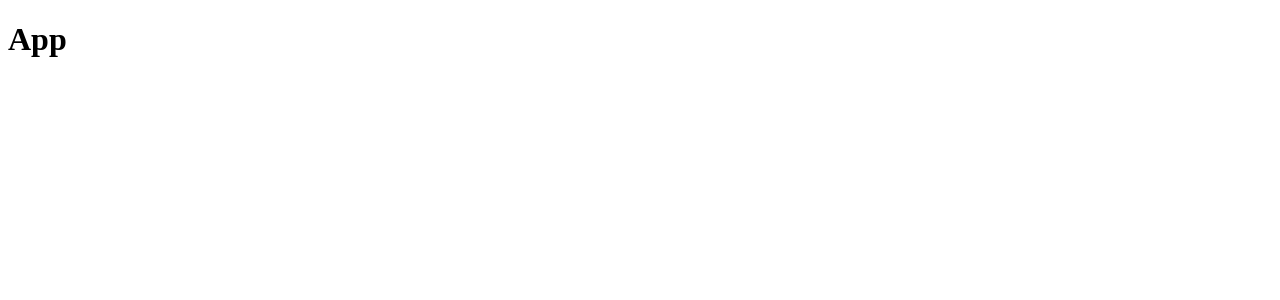
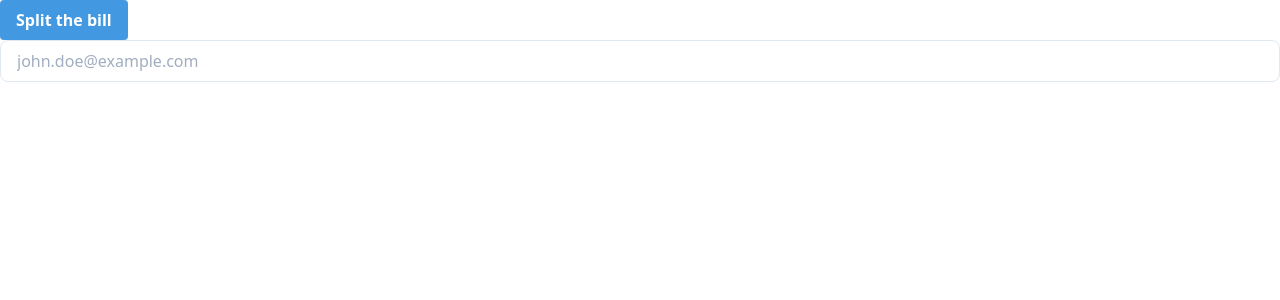
Before and after one commit to emmy0x1/ln-split, a React app: page / in a window 1280 px wide. Shown: the top 300 px of the page. Built offline with nearby package versions, Linux system fonts and the light colour scheme.

Commit message:
Add CSS framework.

```diff
--- a/client/App.js
+++ b/client/App.js
@@ -1,10 +1,19 @@
-import React from 'react';
+import React from "react";
+import "./css/tailwind.css";
 
 export default class App extends React.Component {
   render() {
     return (
       <div>
-          <h1>App</h1>
+        <button className="bg-blue-500 hover:bg-blue-700 text-white font-bold py-2 px-4 rounded">
+          Split the bill
+        </button>
+
+        <input
+          className="bg-white focus:outline-none focus:shadow-outline border border-gray-300 rounded-lg py-2 px-4 block w-full appearance-none leading-normal"
+          type="email"
+          placeholder="john.doe@example.com"
+        />
       </div>
     );
   }
--- /dev/null
+++ b/client/css/tailwind.css
@@ -0,0 +1,5 @@
+@tailwind base;
+
+@tailwind components;
+
+@tailwind utilities;
--- /dev/null
+++ b/client/postcss.config.js
@@ -0,0 +1,8 @@
+module.exports = {
+  plugins: [
+    require("precss"),
+    require("autoprefixer"),
+    require("tailwindcss"),
+    require("autoprefixer")
+  ]
+};
--- a/client/webpack.config.js
+++ b/client/webpack.config.js
@@ -15,6 +15,24 @@ module.exports = {
         use: [
           {
             loader: "babel-loader"
+          }
+        ]
+      },
+      {
+        test: /\.css$/,
+        exclude: /node_modules/,
+        use: [
+          {
+            loader: "style-loader"
+          },
+          {
+            loader: "css-loader",
+            options: {
+              importLoaders: 1
+            }
+          },
+          {
+            loader: "postcss-loader"
           }
         ]
       }
--- a/package.json
+++ b/package.json
@@ -24,6 +24,7 @@
     "body-parser": "^1.18.3",
     "compression": "^1.7.2",
     "cors": "^2.8.4",
+    "css-loader": "^3.2.0",
     "debug": "^3.1.0",
     "dotenv": "^6.2.0",
     "dotenv-webpack": "^1.7.0",
@@ -34,9 +35,12 @@
     "helmet": "^3.21.1",
     "html-webpack-plugin": "^3.2.0",
     "morgan": "^1.9.0",
+    "precss": "^4.0.0",
     "react": "^16.11.0",
     "react-dom": "^16.11.0",
     "react-hot-loader": "^4.12.15",
+    "style-loader": "^1.0.0",
+    "tailwindcss": "^1.1.3",
     "winston": "^3.0.0"
   },
   "devDependencies": {
@@ -64,6 +68,7 @@
     "mocha": "^5.2.0",
     "mocha-typescript": "^1.1.17",
     "nodemon": "^1.19.1",
+    "postcss-loader": "^3.0.0",
     "prettier": "^1.14.3",
     "ts-node": "^8.0.2",
     "tslint": "^5.10.0",
```
Also changed, not shown: .babelrc, 1 other file (tests, documents, lock files or other folders).
